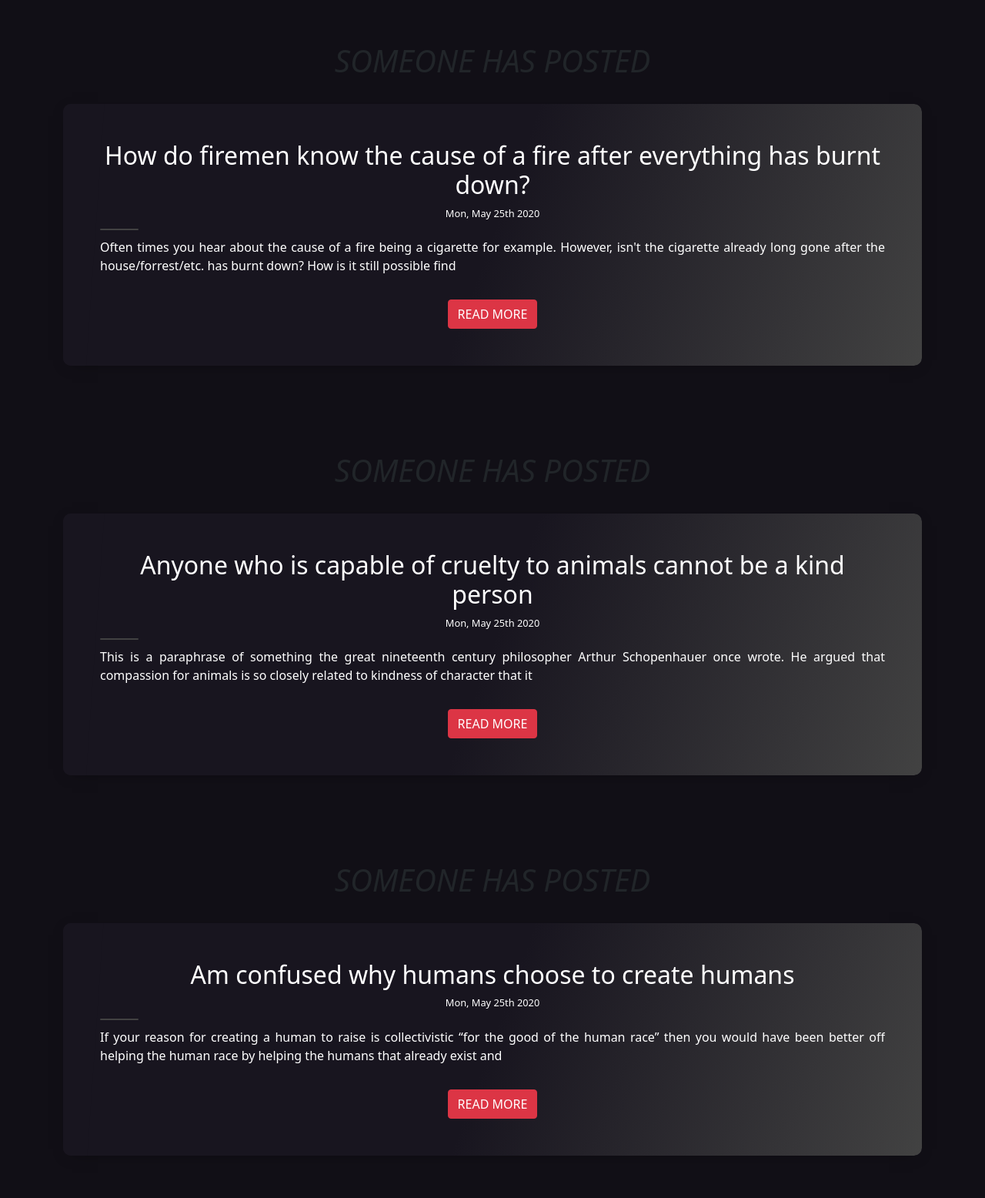
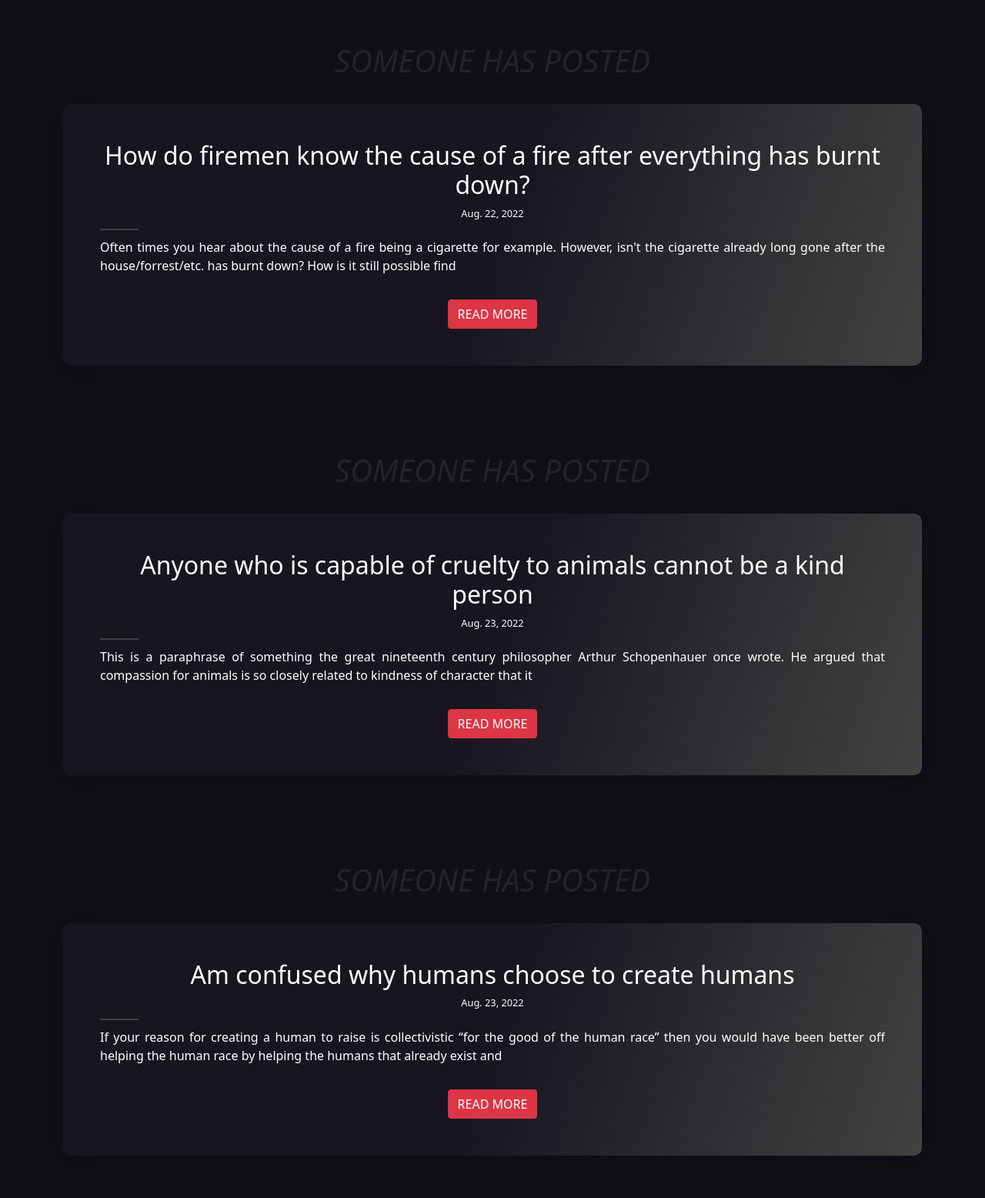
Before and after one commit to Pr45H4nt/Mindvomit, a Django app: page / in a window 1280 px wide. Shown: the part 153-1709 px from the top of the page at 77% size. Run offline with Django 4.2, Linux system fonts and the light colour scheme; data comes from the database, SQL or seed files in the repository.

Commit message:
Fixed date issue

```diff
--- a/templates/base.html
+++ b/templates/base.html
@@ -4,7 +4,7 @@
   <title>Mind Vomit</title>
   <meta charset="utf-8">
   <meta name="viewport" content="width=device-width, initial-scale=1">
-  <link href="https://cdn.jsdelivr.net/npm/bootstrap@5.1.3/dist/css/bootstrap.min.css" rel="stylesheet">
+  <link href="https://cdn.jsdelivr.net/npm/bootstrap@5.1.3/dist/css/bootstrap.min.css" rel="stylesheet"></link>
   <script src="https://cdn.jsdelivr.net/npm/bootstrap@5.1.3/dist/js/bootstrap.bundle.min.js"></script>
 </head>
 <body>
@@ -15,7 +15,7 @@
         <i class="fab fa-github fa-2x mx-3 ps-1" style="color: white;">Mind Vomit</i>
       </a>
 
-      <div class="collapse navbar-collapse" id="navbarSupportedContent">
+      <div class="navbar-collapse" id="navbarSupportedContent">
           <ul class="navbar-nav me-auto mb-2 mb-lg-0">
               <li class="nav-item">
                   <a class="nav-link" href="{% url 'home' %}">HOME</a>
--- a/templates/home.html
+++ b/templates/home.html
@@ -389,7 +389,7 @@
                   <h1 class="postcard__title red"><a href="post/{{post.slug}}">{{post.title}}</a></h1>
                   <div class="postcard__subtitle small">
                       <time datetime="{{post.date}}">
-                          <i class="fas fa-calendar-alt mr-2"></i>Mon, May 25th 2020
+                          <i class="fas fa-calendar-alt mr-2"></i>{{post.date}}
                       </time>
                   </div>
                   <div class="postcard__bar"></div>
```
